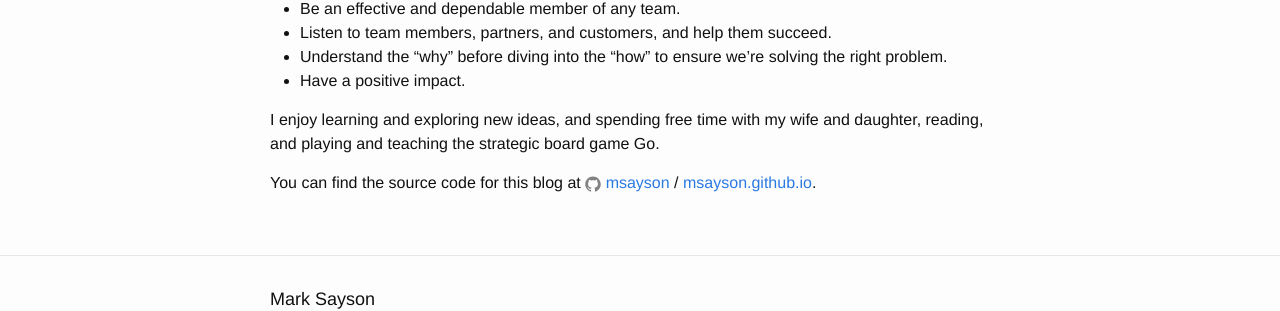
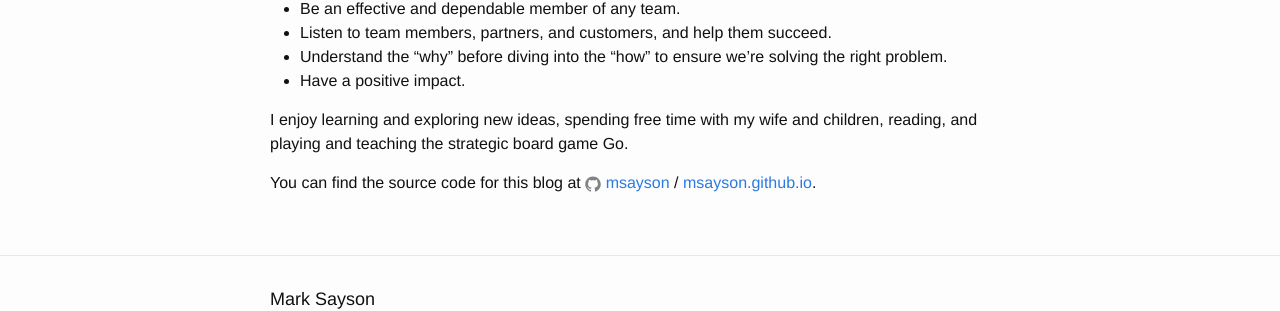
Before and after one commit to msayson/msayson.github.io, a Jekyll site: the page built from about.md, in a window 1280 px wide. Shown: the part 571-882 px from the top of the page. Built offline with Jekyll 4.4.1, drawn with Linux system fonts in a browser that asks for light colours.

Commit message:
Update About page

```diff
--- a/about.md
+++ b/about.md
@@ -18,7 +18,7 @@ Principles I strive to live by:
 * Understand the "why" before diving into the "how" to ensure we're solving the right problem.
 * Have a positive impact.
 
-I enjoy learning and exploring new ideas, and spending free time with my wife and daughter, reading, and playing and teaching the strategic board game Go.
+I enjoy learning and exploring new ideas, spending free time with my wife and children, reading, and playing and teaching the strategic board game Go.
 
 You can find the source code for this blog at
 {% include icon-github.html username="msayson" %} /
```
